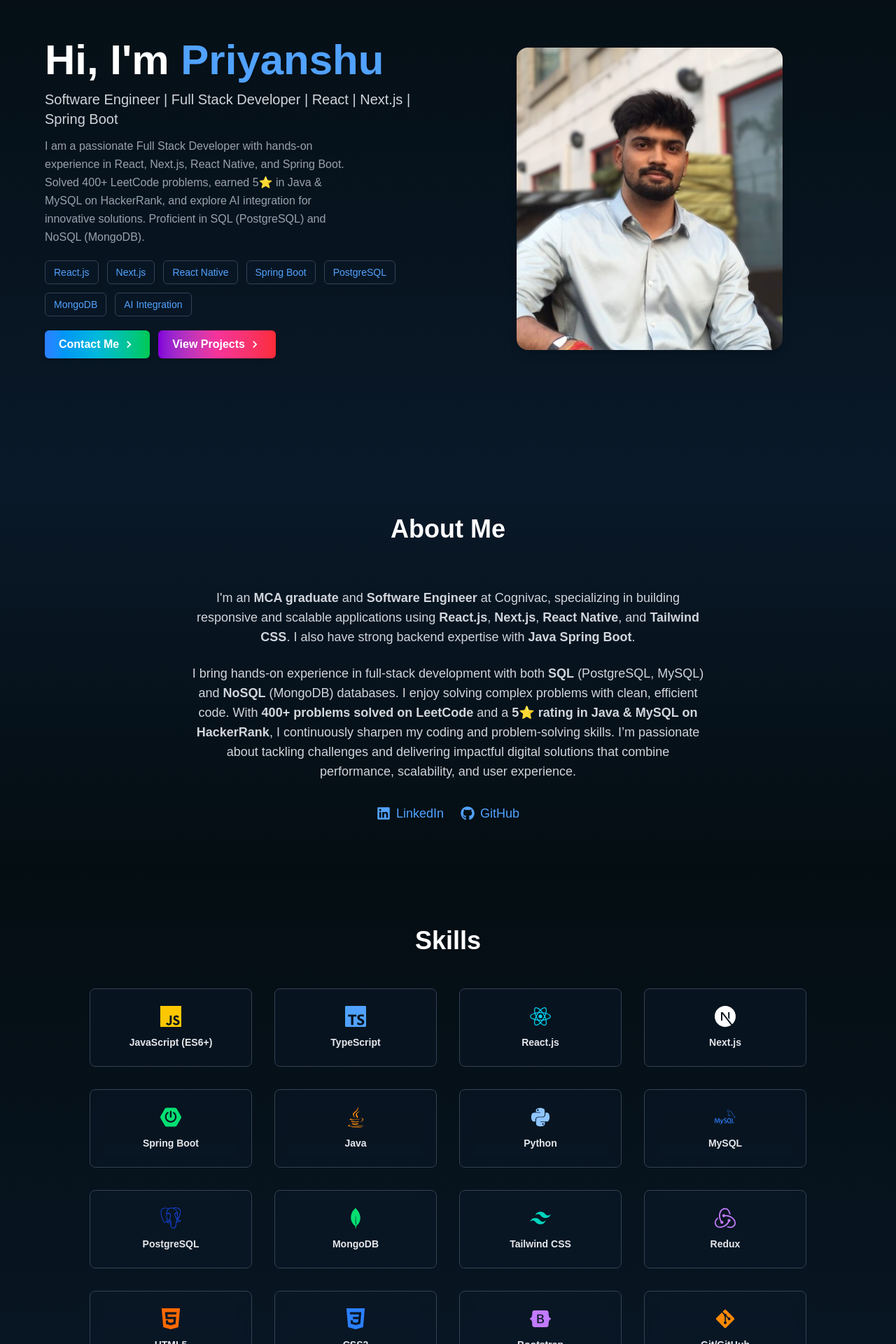
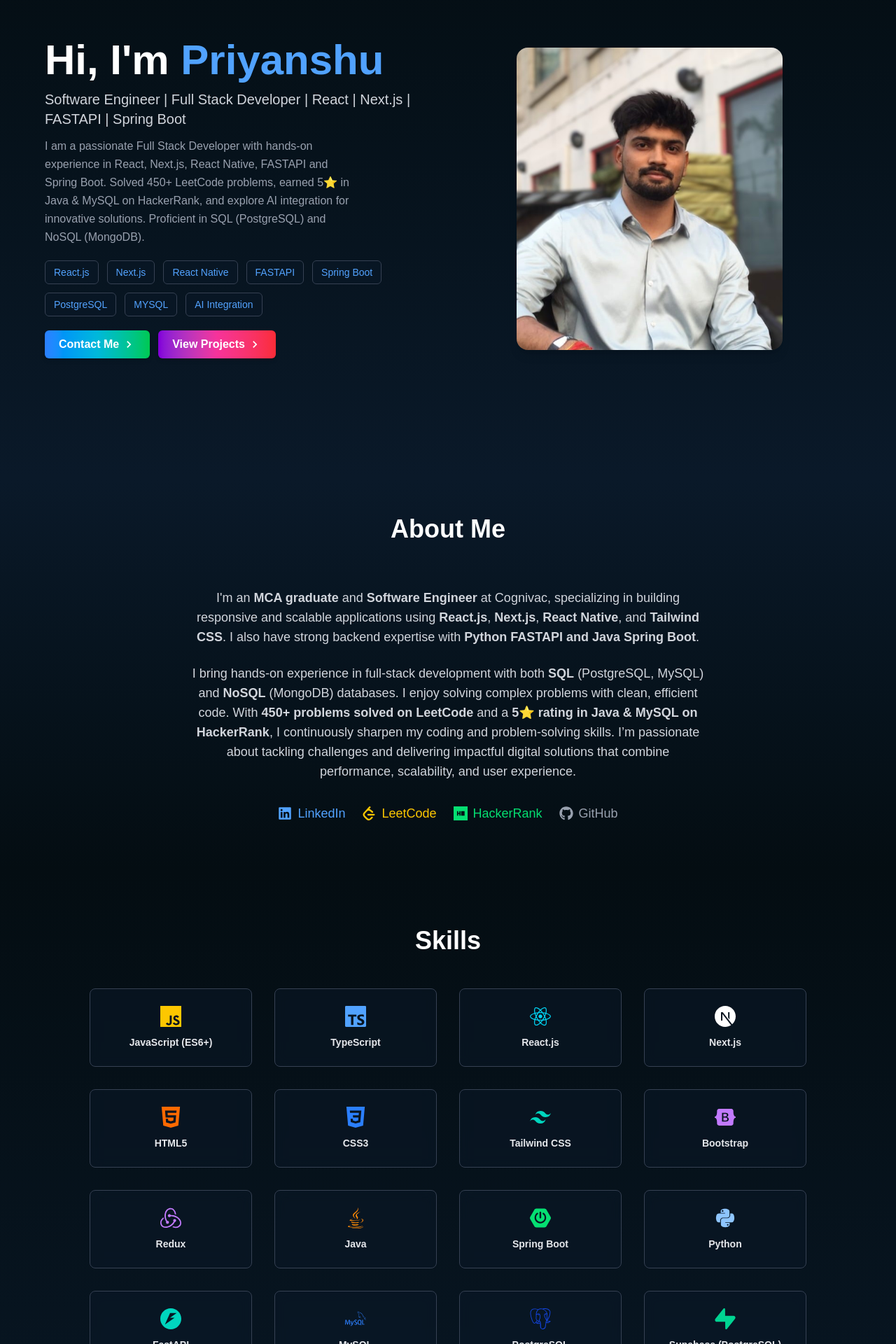
Before and after one commit to PriYanahsu/Nextjs-Portfolio-Priyanshu, a Next.js app: page / in a window 1280 px wide. Shown: the part 180-2100 px from the top of the page at 70% size. Built offline with nearby package versions, Linux system fonts and the light colour scheme.

Commit message:
Add skills add socilamedia

```diff
--- a/app/components/About.tsx
+++ b/app/components/About.tsx
@@ -1,5 +1,6 @@
 /* eslint-disable react/no-unescaped-entities */
 import { FaLinkedin, FaGithub } from "react-icons/fa";
+import { SiLeetcode, SiHackerrank } from "react-icons/si";
 
 const About = () => {
   return (
@@ -19,14 +20,14 @@ const About = () => {
             specializing in building responsive and scalable applications using
             <strong> React.js</strong>, <strong>Next.js</strong>, <strong>React Native</strong>,
             and <strong>Tailwind CSS</strong>. I also have strong backend expertise
-            with <strong>Java Spring Boot</strong>.
+            with <strong>Python FASTAPI and Java Spring Boot</strong>.
           </p>
           {/* Skills & Achievements Paragraph */}
           <p className="mb-6">
             I bring hands-on experience in full-stack development with both
             <strong> SQL</strong> (PostgreSQL, MySQL) and <strong>NoSQL</strong> (MongoDB) databases.
             I enjoy solving complex problems with clean, efficient code.
-            With <strong>400+ problems solved on LeetCode</strong> and a
+            With <strong>450+ problems solved on LeetCode</strong> and a
             <strong> 5⭐ rating in Java & MySQL on HackerRank</strong>,
             I continuously sharpen my coding and problem-solving skills.
             I’m passionate about tackling challenges and delivering impactful digital solutions
@@ -34,23 +35,43 @@ const About = () => {
           </p>
 
           {/* Social Links */}
-          <div className="flex justify-center gap-6 mt-8">
+          <div className="flex flex-col items-center sm:flex-row justify-center gap-6 mt-8">
+            <div className="flex gap-6">
               <a
                 href="https://www.linkedin.com/in/priyanshukumar1265/"
                 target="_blank"
                 rel="noopener noreferrer"
-              className="flex items-center gap-2 text-blue-400 hover:text-blue-300 transition-colors"
+                className="flex items-center gap-2 text-blue-400 hover:text-blue-200 transition-colors"
               >
                 <FaLinkedin size={20} /> LinkedIn
+              </a>
+              <a
+                href="https://leetcode.com/u/PriyAnshu1265/"
+                target="_blank"
+                rel="noopener noreferrer"
+                className="flex items-center gap-2 text-yellow-400 hover:text-yellow-200 transition-colors"
+              >
+                <SiLeetcode size={20} /> LeetCode
+              </a>
+            </div>
+            <div className="flex gap-6">
+              <a
+                href="https://www.hackerrank.com/profile/priyanshukuma120"
+                target="_blank"
+                rel="noopener noreferrer"
+                className="flex items-center gap-2 text-green-400 hover:text-green-200 transition-colors"
+              >
+                <SiHackerrank size={20} /> HackerRank
               </a>
               <a
                 href="https://github.com/PriYanahsu"
                 target="_blank"
                 rel="noopener noreferrer"
-              className="flex items-center gap-2 text-blue-400 hover:text-blue-300 transition-colors"
+                className="flex items-center gap-2 text-gray-400 hover:text-gray-200 transition-colors"
               >
                 <FaGithub size={20} /> GitHub
               </a>
+            </div>
           </div>
         </section>
       </div>
--- a/app/components/Hero.tsx
+++ b/app/components/Hero.tsx
@@ -21,13 +21,13 @@ const Hero = () => {
 
           {/* Tagline */}
           <p className="text-base sm:text-lg md:text-xl text-gray-300 mb-3">
-            Software Engineer | Full Stack Developer | React | Next.js | Spring Boot
+            Software Engineer | Full Stack Developer | React | Next.js | FASTAPI | Spring Boot
           </p>
 
           {/* Bio */}
           <p className="text-gray-400 max-w-md mb-5 leading-relaxed mx-auto md:mx-0 text-sm sm:text-base">
             I am a passionate Full Stack Developer with hands-on experience in
-            React, Next.js, React Native, and Spring Boot. Solved 400+ LeetCode
+            React, Next.js, React Native, FASTAPI and Spring Boot. Solved 450+ LeetCode
             problems, earned 5⭐️ in Java & MySQL on HackerRank, and explore AI
             integration for innovative solutions. Proficient in SQL (PostgreSQL)
             and NoSQL (MongoDB).
@@ -39,9 +39,10 @@ const Hero = () => {
               "React.js",
               "Next.js",
               "React Native",
+              "FASTAPI",
               "Spring Boot",
               "PostgreSQL",
-              "MongoDB",
+              "MYSQL",
               "AI Integration",
             ].map((skill) => (
               <div
--- a/app/components/Skills.tsx
+++ b/app/components/Skills.tsx
@@ -1,6 +1,6 @@
 'use client'
 import { motion } from 'framer-motion';
-import { FaReact, FaGitAlt, FaJava, FaPython, FaDocker } from "react-icons/fa";
+import { FaReact, FaGitAlt, FaJava, FaPython, FaDocker, FaGithub, FaGitlab } from "react-icons/fa";
 import {
   SiJavascript,
   SiTypescript,
@@ -13,27 +13,39 @@ import {
   SiHtml5,
   SiCss3,
   SiBootstrap,
-  SiPostgresql
+  SiPostgresql,
+  SiSupabase,
+  SiFastapi
 } from "react-icons/si";
 
 const skills = [
+  // Frontend
   { name: "JavaScript (ES6+)", icon: <SiJavascript className="text-yellow-400 text-3xl" /> },
   { name: "TypeScript", icon: <SiTypescript className="text-blue-400 text-3xl" /> },
   { name: "React.js", icon: <FaReact className="text-cyan-400 text-3xl" /> },
   { name: "Next.js", icon: <SiNextdotjs className="text-white text-3xl" /> },
-  // { name: "Node.js", icon: <FaNodeJs className="text-green-500 text-3xl" /> },
+  { name: "HTML5", icon: <SiHtml5 className="text-orange-500 text-3xl" /> },
+  { name: "CSS3", icon: <SiCss3 className="text-blue-500 text-3xl" /> },
+  { name: "Tailwind CSS", icon: <SiTailwindcss className="text-teal-400 text-3xl" /> },
+  { name: "Bootstrap", icon: <SiBootstrap className="text-purple-400 text-3xl" /> },
+  { name: "Redux", icon: <SiRedux className="text-purple-400 text-3xl" /> },
+
+  // Backend
+  { name: "Java", icon: <FaJava className="text-orange-400 text-3xl" /> },
   { name: "Spring Boot", icon: <SiSpringboot className="text-green-400 text-3xl" /> },
-  { name: "Java", icon: <FaJava className="text-orange-400 text-3xl" /> },
   { name: "Python", icon: <FaPython className="text-blue-300 text-3xl" /> },
+  { name: "FastAPI", icon: <SiFastapi className="text-teal-400 text-3xl" /> },
+
+  // Databases
   { name: "MySQL", icon: <SiMysql className="text-blue-500 text-3xl" /> },
   { name: "PostgreSQL", icon: <SiPostgresql className="text-blue-700 text-3xl" /> },
+  { name: "Supabase (PostgreSQL)", icon: <SiSupabase className="text-emerald-400 text-3xl" /> },
   { name: "MongoDB", icon: <SiMongodb className="text-green-400 text-3xl" /> },
-  { name: "Tailwind CSS", icon: <SiTailwindcss className="text-teal-400 text-3xl" /> },
-  { name: "Redux", icon: <SiRedux className="text-purple-400 text-3xl" /> },
-  { name: "HTML5", icon: <SiHtml5 className="text-orange-500 text-3xl" /> },
-  { name: "CSS3", icon: <SiCss3 className="text-blue-500 text-3xl" /> },
-  { name: "Bootstrap", icon: <SiBootstrap className="text-purple-400 text-3xl" /> },
-  { name: "Git/GitHub", icon: <FaGitAlt className="text-orange-400 text-3xl" /> },
+
+  // DevOps & Tools
+  { name: "Git", icon: <FaGitAlt className="text-orange-400 text-3xl" /> },
+  { name: "GitHub", icon: <FaGithub className="text-white text-3xl" /> },
+  { name: "GitLab", icon: <FaGitlab className="text-orange-500 text-3xl" /> },
   { name: "Docker", icon: <FaDocker className="text-blue-300 text-3xl" /> },
 ];
 
```
Lines whose indentation alone changed are shown as unchanged.
